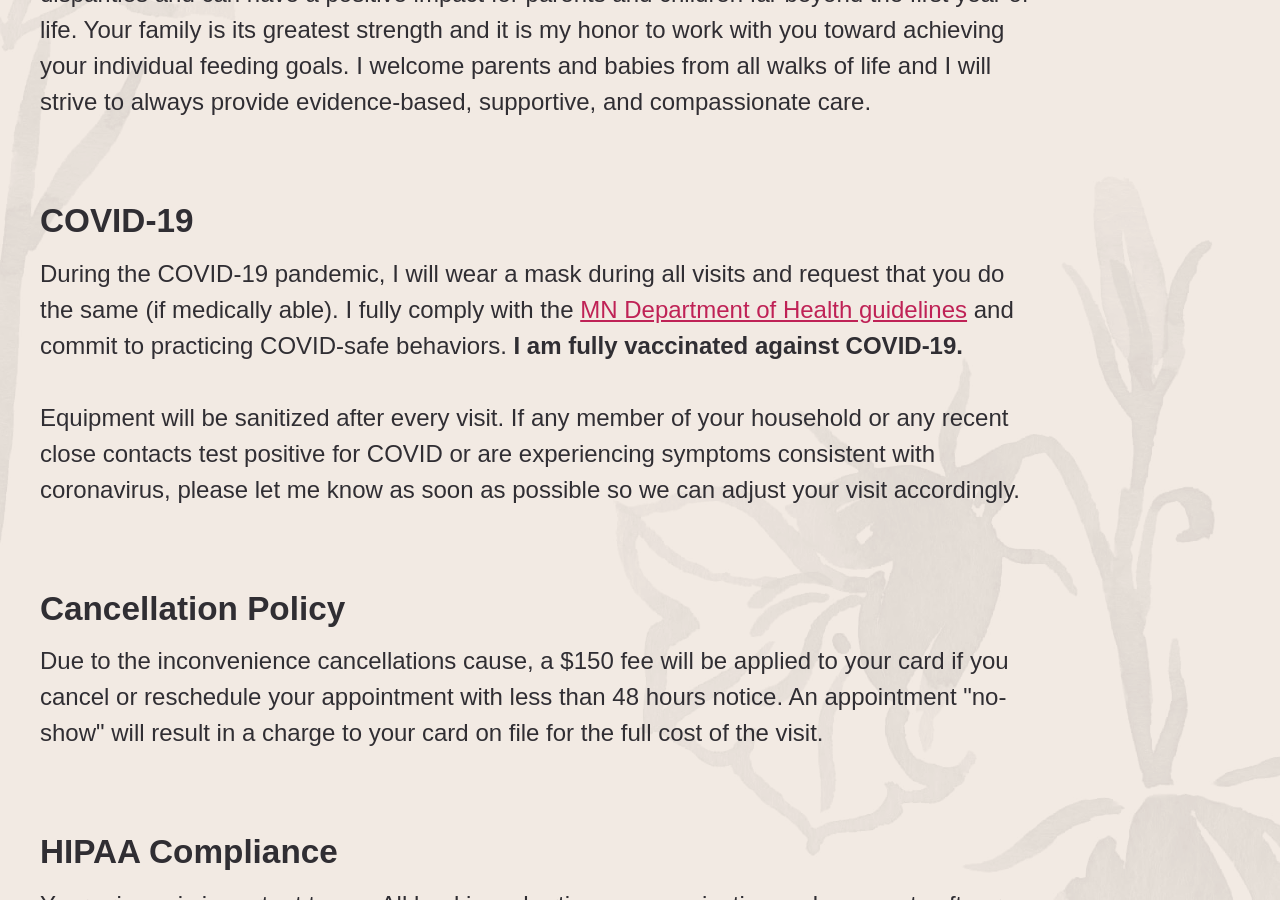
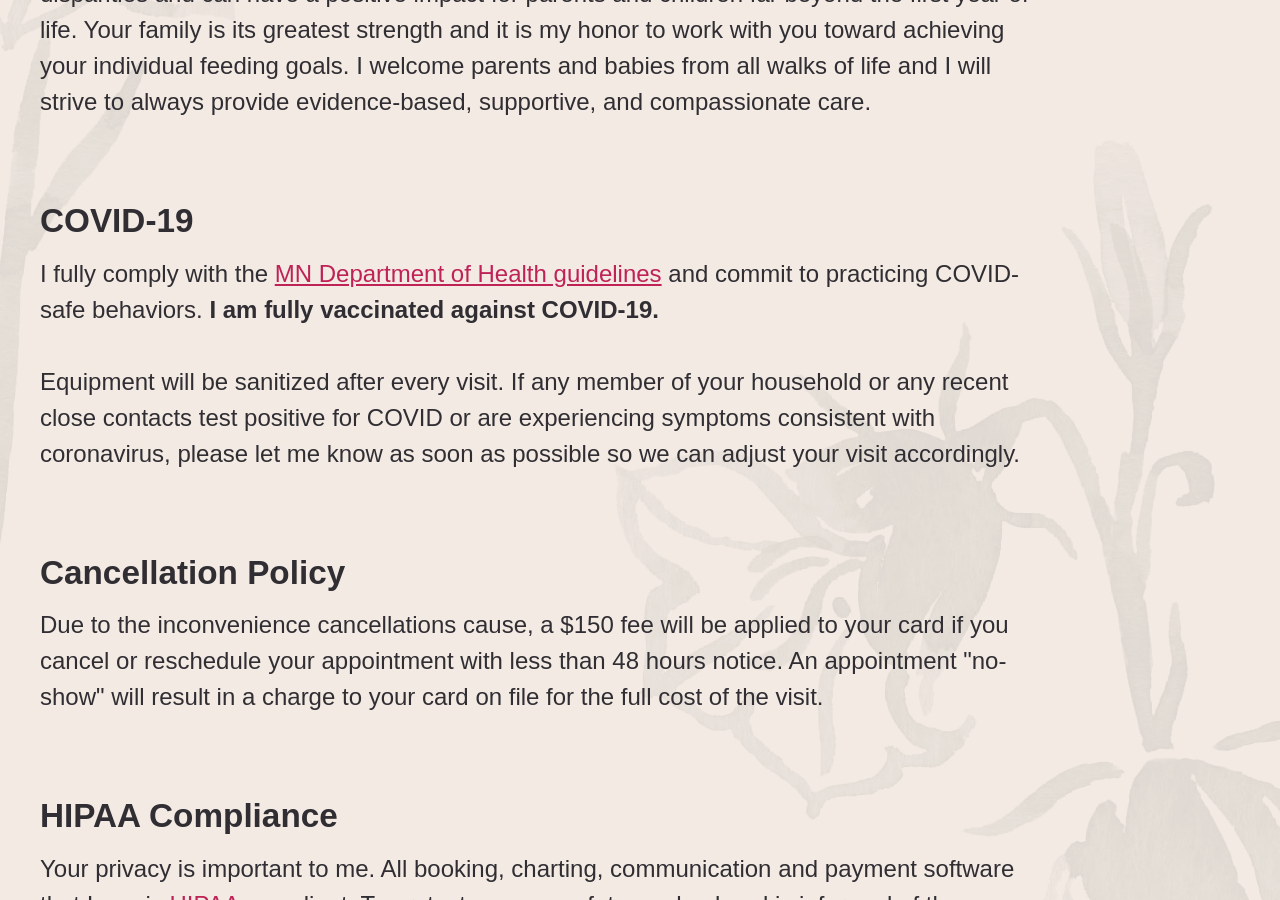
Before and after one commit to bellflowerlactation/bellflower, a Jekyll site: the page built from policies.html, in a window 1280 px wide and 900 px high, scrolled down 1004 px. Built offline with Jekyll 4.4.1, drawn with Linux system fonts in a browser that asks for light colours; some web fonts are replaced.

Commit message:
Update COVID policy lang

```diff
--- a/policies.html
+++ b/policies.html
@@ -32,8 +32,7 @@ description:
     <section class="u-mb:16 u-sm-mb:10">
         <h2 id="covid-19">COVID-19</h2>
         <p>
-            During the COVID-19 pandemic, I will wear a mask during all visits and request
-            that you do the same (if medically able). I fully comply with the
+            I fully comply with the
             <a href="https://www.health.state.mn.us/diseases/coronavirus/prevention.html">MN
             Department of Health guidelines</a> and commit to practicing COVID-safe behaviors.
             <strong>I am fully vaccinated against COVID-19.</strong>
```
